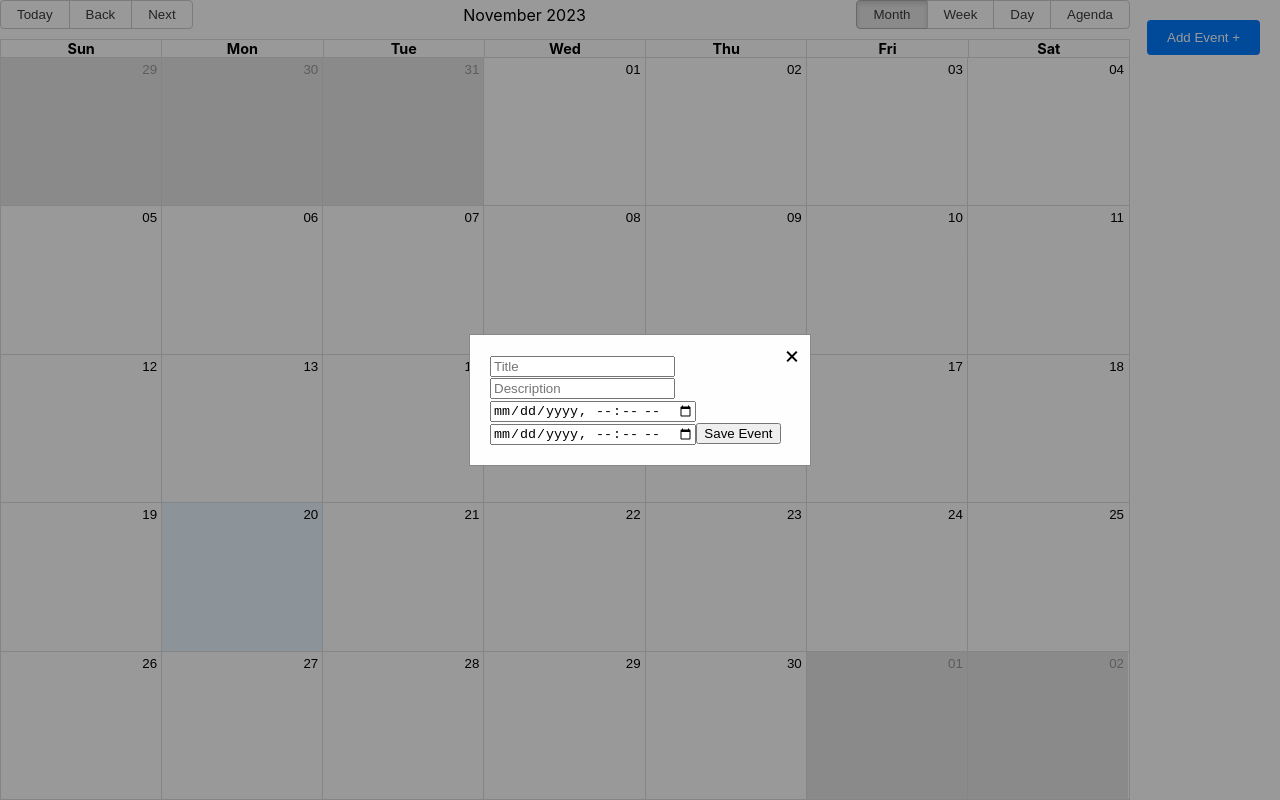
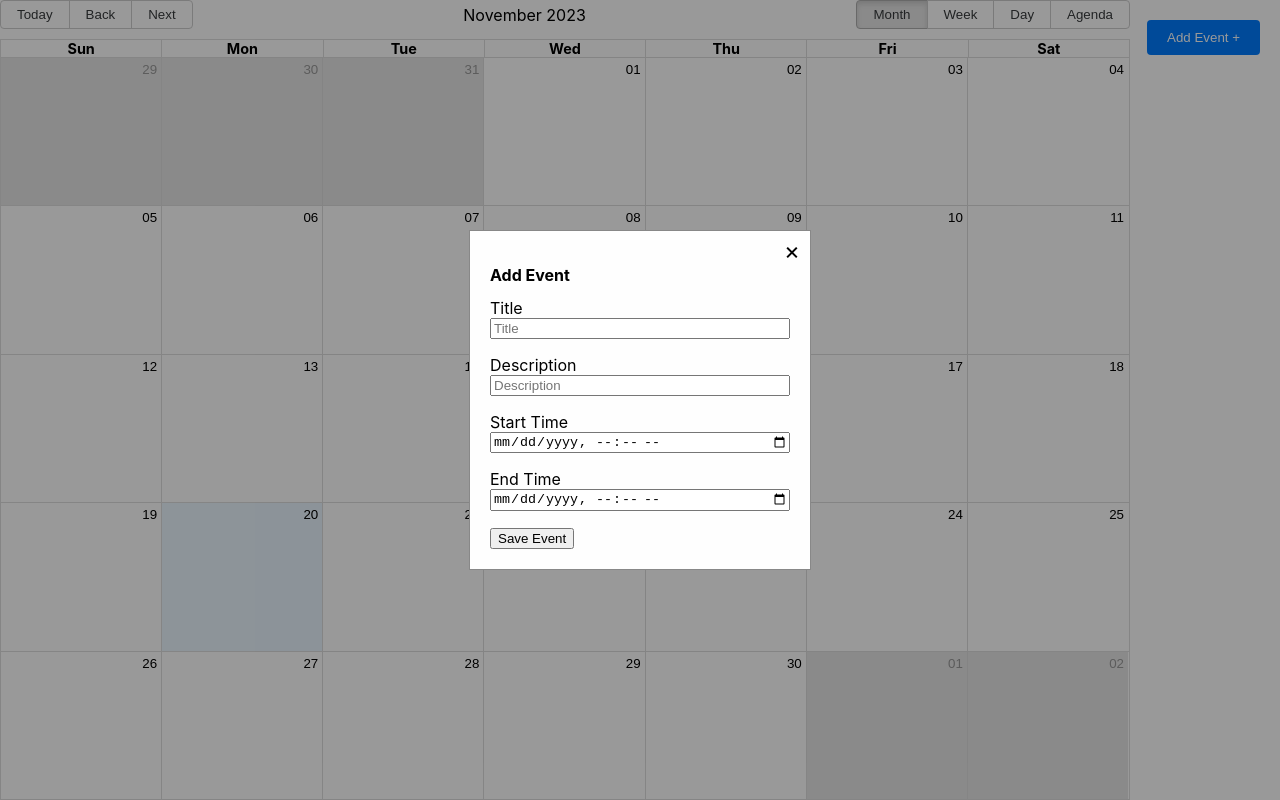
Before and after one commit to BreadInvasion/Day-Dreamers, a React (Create React App) app in the folder frontend/: page / in a window 1280 px wide. Both pictures are taken after a click on the button "Add Event +". Built offline with nearby package versions, Linux system fonts and the light colour scheme; no server answers.

Commit message:
add title in popup window.

```diff
--- a/frontend/src/App.css
+++ b/frontend/src/App.css
@@ -86,3 +86,13 @@
 .rbc-calendar {
   margin-right: 150px;
 }
+
+.modal-content h2 {
+  font-size: 1em;
+}
+
+.input-group {
+  display: flex;
+  flex-direction: column;
+  margin-bottom: 1em;
+}
--- a/frontend/src/App.js
+++ b/frontend/src/App.js
@@ -31,6 +31,7 @@ function App() {
         setEvents(formattedEvents);
       });
   }, []);
+
 
   const handleAddEvent = () => {
     const newEvent = {
@@ -78,10 +79,24 @@ function App() {
         <div className="modal">
           <div className="modal-content">
             <span className="close" onClick={toggleModal}>&times;</span>
-            <input value={title} onChange={e => setTitle(e.target.value)} placeholder="Title" />
-            <input value={description} onChange={e => setDescription(e.target.value)} placeholder="Description" />
-            <input type="datetime-local" value={startTime} onChange={e => setStartTime(e.target.value)} />
-            <input type="datetime-local" value={endTime} onChange={e => setEndTime(e.target.value)} />
+
+            <h2>Add Event</h2>
+            <div className="input-group">
+              <label htmlFor="eventTitle">Title</label>
+              <input id="eventTitle" value={title} onChange={e => setTitle(e.target.value)} placeholder="Title"/>
+            </div>
+            <div className="input-group">
+              <label htmlFor="eventDescription">Description</label>
+              <input id="eventDescription" value={description} onChange={e => setDescription(e.target.value)} placeholder="Description"/>
+            </div>
+            <div className="input-group">
+              <label htmlFor="startTime">Start Time</label>
+              <input id="startTime" type="datetime-local" value={startTime} onChange={e => setStartTime(e.target.value)}/>
+            </div>
+            <div className="input-group">
+              <label htmlFor="endTime">End Time</label>
+              <input id="endTime" type="datetime-local" value={endTime} onChange={e => setEndTime(e.target.value)}/>
+            </div>
             <button onClick={handleAddEvent}>Save Event</button>
           </div>
         </div>
```
